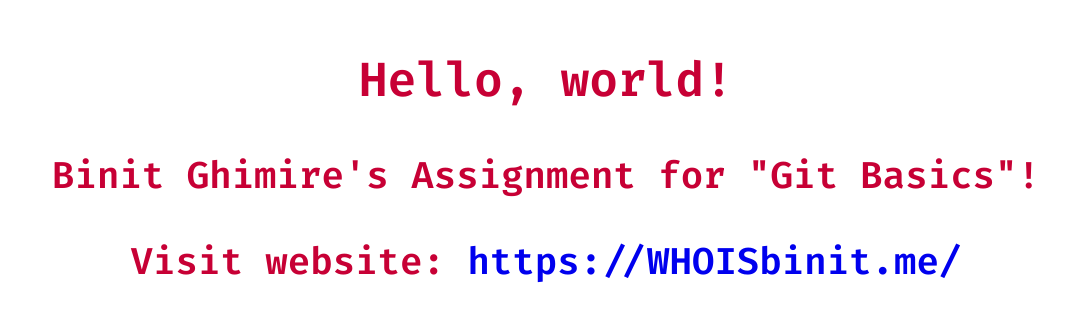
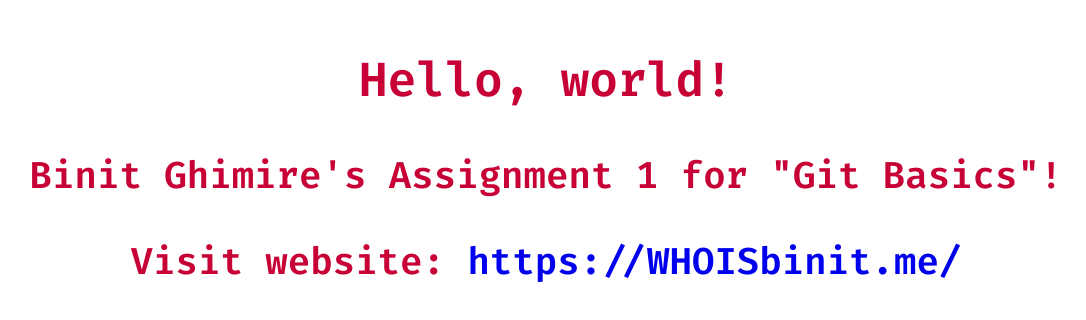
Before and after one commit to TheBinitGhimire/sampleProject, a plain HTML site: page index.html in a window 1280 px wide. Shown: the part 234-554 px from the top of the page, without its empty margins (94-1180 px from the left). Drawn offline with Linux system fonts and the light colour scheme.

Commit message:
Update index.html

```diff
--- a/index.html
+++ b/index.html
@@ -5,7 +5,7 @@
     <meta http-equiv="X-UA-Compatible" content="IE=edge">
     <meta name="viewport" content="width=device-width, initial-scale=1.0">
     <meta name="theme-color" content="#c70035" />
-    <title>Assignment | Git Basics - Binit Ghimire</title>
+    <title>Assignment 1 | Git Basics - Binit Ghimire</title>
     <style>
         @import url('https://fonts.googleapis.com/css2?family=Fira+Code:wght@400;600&display=swap');
 
@@ -33,7 +33,7 @@
 <body>
     <section>
         <h1>Hello, world!</h1>
-        <h3>Binit Ghimire's Assignment for "Git Basics"!</h3>
+        <h3>Binit Ghimire's Assignment 1 for "Git Basics"!</h3>
         <h3>Visit website: <a href="https://WHOISbinit.me/" target="_blank">https://WHOISbinit.me/</a></h3>
     </section>
 </body>
```
